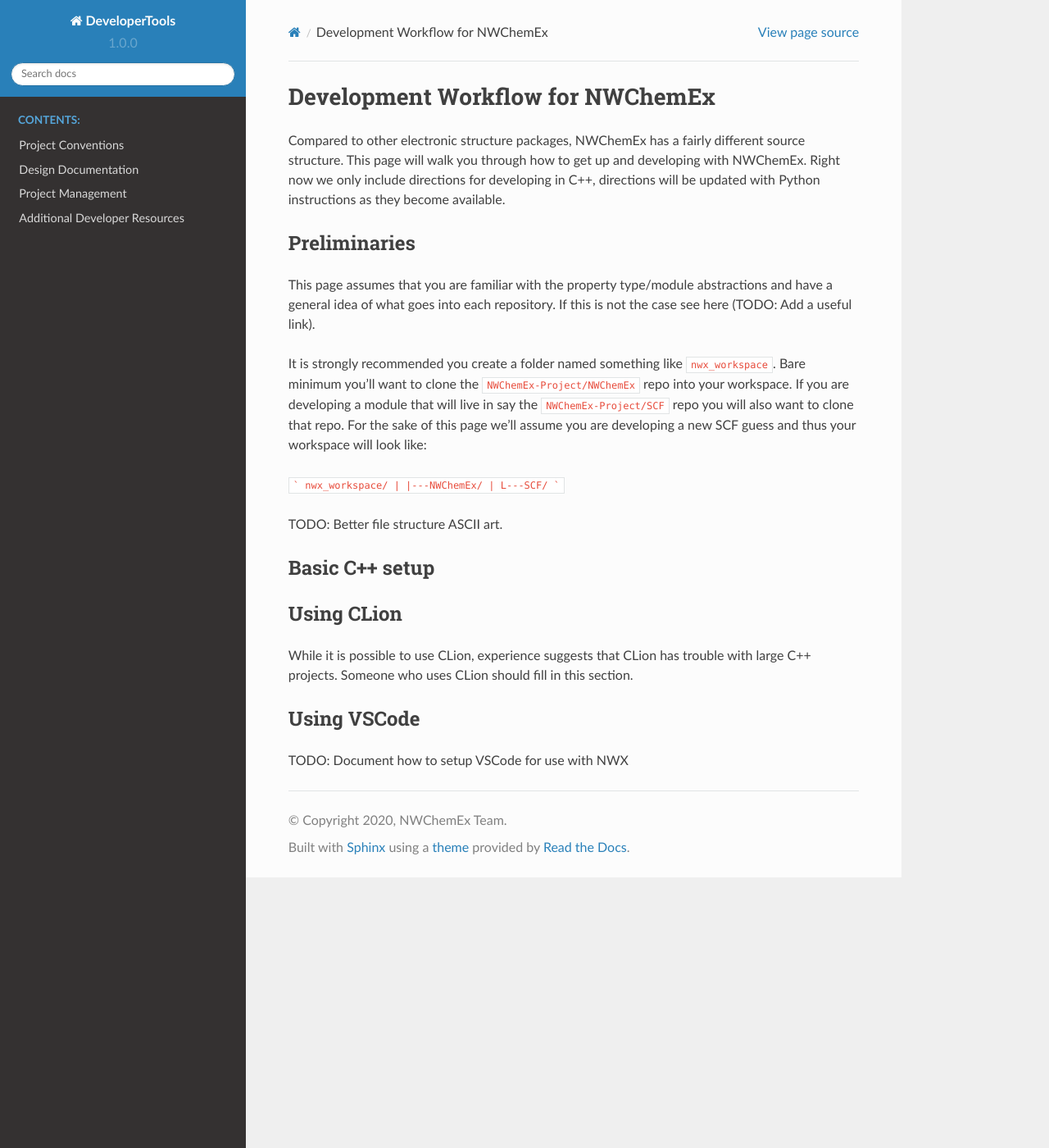
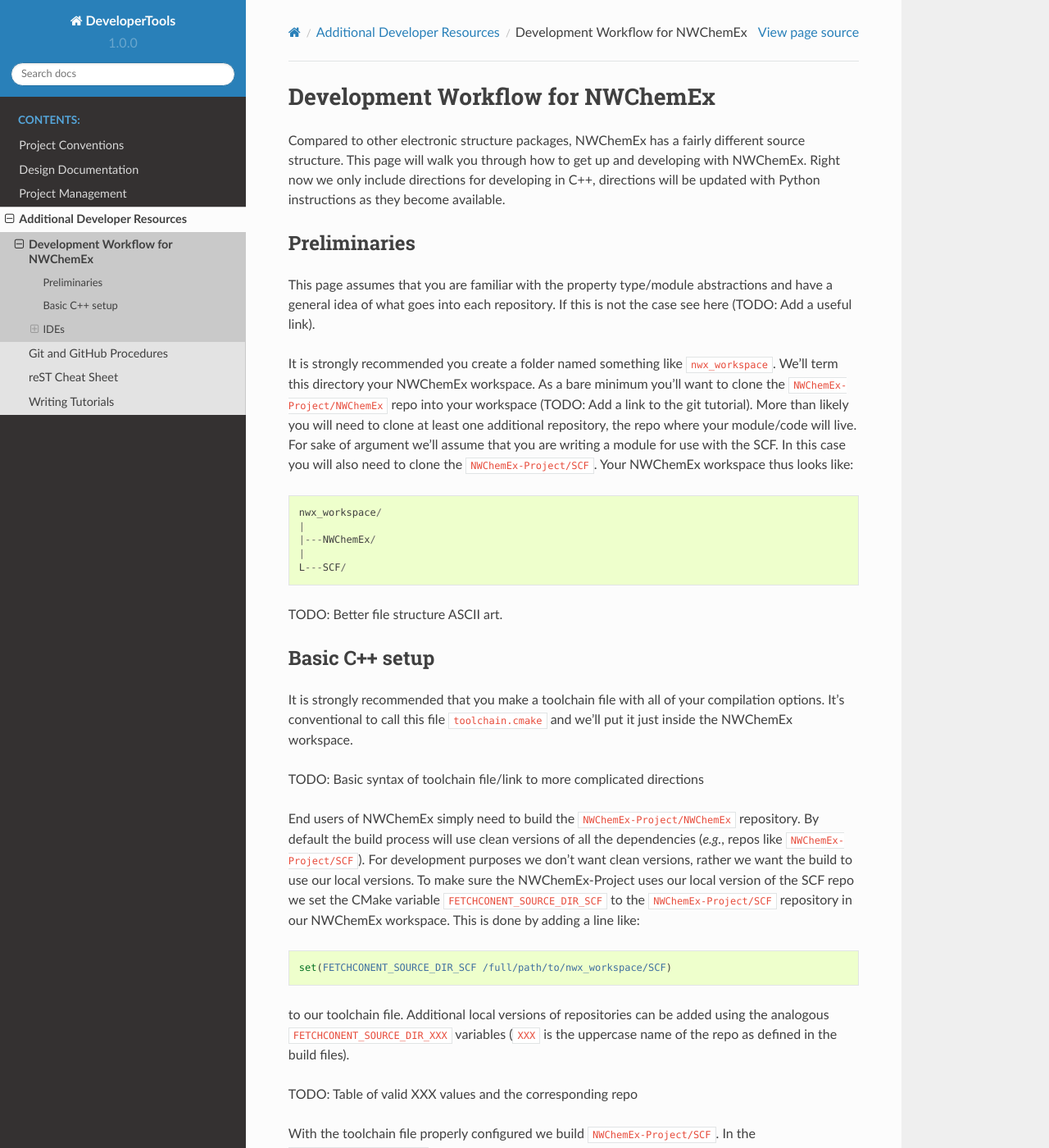
Before and after one commit to NWChemEx-Project/DeveloperTools, a Sphinx documentation site: the page built from docs/source/resources/development_workflow.rst, in a window 1280 px wide and 1400 px high. Shown: the whole window at 82% size. Built offline with Sphinx 7.4.7 and the Read the Docs theme 2.0.0, drawn with Linux system fonts in a browser that asks for light colours; some of the changed text lies outside the part shown.

Commit message:
back up notes

````diff
--- a/docs/source/resources/development_workflow.rst
+++ b/docs/source/resources/development_workflow.rst
@@ -15,34 +15,129 @@
 is not the case see here (TODO: Add a useful link).
 
 It is strongly recommended you create a folder named something like
-``nwx_workspace``. Bare minimum you'll want to clone the
-``NWChemEx-Project/NWChemEx`` repo into your workspace. If you are developing a
-module that will live in say the ``NWChemEx-Project/SCF`` repo you will also
-want to clone that repo. For the sake of this page we'll assume you are
-developing a new SCF guess and thus your workspace will look like:
+``nwx_workspace``. We'll term this directory your NWChemEx workspace. As a bare
+minimum you'll want to clone the ``NWChemEx-Project/NWChemEx`` repo into your
+workspace (TODO: Add a link to the git tutorial). More than likely you will need
+to clone at least one additional repository, the repo where your module/code
+will live. For sake of argument we'll assume that you are writing a module for
+use with the SCF. In this case you will also need to clone the
+``NWChemEx-Project/SCF``. Your NWChemEx workspace thus looks like:
 
-```
-nwx_workspace/
-|
-|---NWChemEx/
-|
-L---SCF/
-```
+.. code-block::
+
+   nwx_workspace/
+   |
+   |---NWChemEx/
+   |
+   L---SCF/
 
 TODO: Better file structure ASCII art.
 
 Basic C++ setup
 ===============
 
+It is strongly recommended that you make a toolchain file with all of your
+compilation options. It's conventional to call this file ``toolchain.cmake`` and
+we'll put it just inside the NWChemEx workspace.
+
+TODO: Basic syntax of toolchain file/link to more complicated directions
+
+End users of NWChemEx simply need to build the ``NWChemEx-Project/NWChemEx``
+repository. By default the build process will use clean versions of all the
+dependencies (*e.g.*, repos like ``NWChemEx-Project/SCF``). For development
+purposes we don't want clean versions, rather we want the build to use our local
+versions. To make sure the NWChemEx-Project uses our local version of the SCF
+repo we set the CMake variable ``FETCHCONENT_SOURCE_DIR_SCF`` to the
+``NWChemEx-Project/SCF`` repository in our NWChemEx workspace. This is done by
+adding a line like:
+
+.. code-block:: cmake
+
+   set(FETCHCONENT_SOURCE_DIR_SCF /full/path/to/nwx_workspace/SCF)
+
+to our toolchain file. Additional local versions of repositories can be added
+using the analogous ``FETCHCONENT_SOURCE_DIR_XXX`` variables (``XXX`` is the
+uppercase name of the repo as defined in the build files).
+
+TODO: Table of valid XXX values and the corresponding repo
+
+With the toolchain file properly configured we build ``NWChemEx-Project/SCF``.
+In the ``nwx_workspace/NWChemEx`` directory we execute
+
+IDEs
+====
+
+While you can develop code for NWChemEx purely from the terminal you'll probably
+be more productive if you use an integrated development environment (IDE). IDEs
+are intimidating at first, but once you get them setup, and log some hours,
+you'll never go back to command line development again. Advantages of using an
+IDE include (this is a union of features from across IDEs; most IDEs support
+most of the features on this list, but they may not support all of them):
+
+- Built-in debugging
+
+  - Click to add break points
+  - Easily inspect variable values
+
+- Code inspection
+
+  - Shows you errors/warnings without you having to compile
+  - Can suggest best practices
+
+- Code autocomplete
+
+  - Auto inserts closing braces, brackets, etc.
+  - Knows about classes, variables, etc. so you only need to type the first few
+    letters
+
+- Automatic formatting
+
+  - No more forgetting to run ``clang-format``!!!!
+
+- Typically a single click to build/debug
+- Built in version control
+- Syntax highlighting
+
+  - Makes reading code much easier
+
+- Code folding
+
+  - Allows you to hide irrelevant parts of the code
 
 
-Using CLion
-===========
+This section walks you through setting up NWChemEx development environments with
+several popular IDEs.
+
+CLion
+-----
 
 While it is possible to use CLion, experience suggests that CLion has trouble
 with large C++ projects. Someone who uses CLion should fill in this section.
 
-Using VSCode
-============
+VSCode
+------
+
+Visual Studio Code, or VSCode, is an IDE from Microsoft. Despite being from
+Microsoft, VSCode is free, has a Linux version, and is suprisingly light weight
+for C++ development.
+
+By default VSCode is pretty bare bones. Additional features are added/enabled by
+installing extensions. When you load up source code VSCode will inspect it and
+automatically recommend you install the corresponding extenstion (if it's not
+installed already).
 
 TODO: Document how to setup VSCode for use with NWX
+
+FAQs
+^^^^
+
+This subsection covers frequently asked questions regarding VSCode.
+
+**How do I get the reST extension to use a virtual environment?**
+
+Assuming you have created a virtual environment ``venv`` and installed all of
+your reST/Sphinx dependencies in to it. Start by using ctrl+shift+p to bring up
+the command palette. Then select ``Python: Select Interpreter``. Navigate to
+``venv/bin/python3``. Now the reST extension should use the virtual environment
+``venv`` for rendering your documentation preview.
+`Source <https://stackoverflow.com/questions/58433333/auto-activate-virtual-environment-in-visual-studio-code>`_.
--- a/docs/source/resources/index.rst
+++ b/docs/source/resources/index.rst
@@ -10,6 +10,7 @@
     :maxdepth: 2
     :caption: Contents:
 
+    development_workflow
     git_tutorial
     rest_cheatsheet
     writing_tutorials
````
Also changed, not shown: docs/source/resources/rest_cheatsheet.rst (+15 -1 lines), 1 other file.
